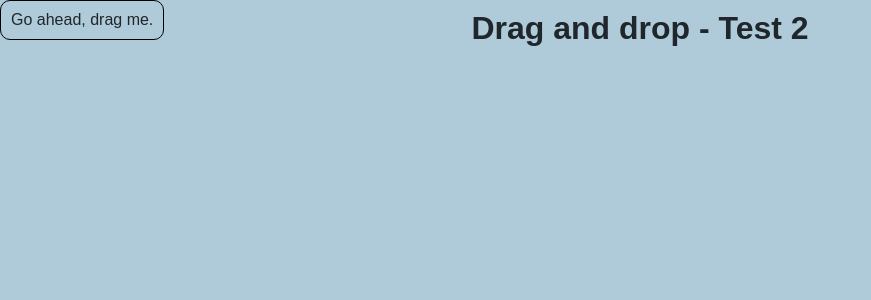
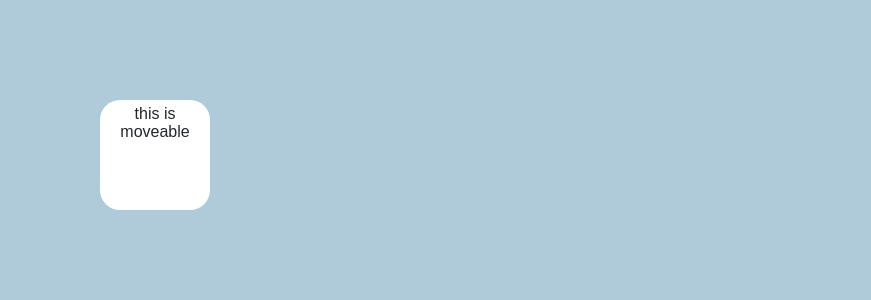
Before and after one commit to BeckieMorton/classview, a React (Vite) app: page / in a window 1280 px wide. Shown: the top 300 px of the page, without its empty margins (0-871 px from the left). Built offline with nearby package versions, Linux system fonts and the light colour scheme; a web font is replaced by a local one.

Commit message:
new try at drag and drop working in newtest folder

```diff
--- a/src/App.jsx
+++ b/src/App.jsx
@@ -2,7 +2,8 @@ import { BrowserRouter, NavLink, Routes } from "react-router-dom";
 
 import routes from "./routes/routes";
 
-import { Draganddrop2 } from "./components/DragandDrop/Draganddrop2";
+import { Draganddrop } from "./components/DragandDrop/Draganddrop";
+import Test from "./components/newtest/Test";
 
 function App() {
   return (
@@ -12,7 +13,7 @@ function App() {
           <Routes>{routes}</Routes>
         </main>
       </BrowserRouter> */}
-      <Draganddrop2 />
+      <Test />
     </>
   );
 }
--- a/src/components/DragandDrop/BasicSetup.jsx
+++ b/src/components/DragandDrop/BasicSetup.jsx
@@ -12,8 +12,8 @@ import {
 } from "@dnd-kit/core";
 
 const defaultCoordinates = {
-  x: 0,
-  y: 0,
+  x: 100,
+  y: 100,
 };
 
 const DraggableItem = ({ label, style, top, left }) => {
--- a/src/components/DragandDrop/Draganddrop.jsx
+++ b/src/components/DragandDrop/Draganddrop.jsx
@@ -59,7 +59,6 @@ export const Draganddrop = () => {
         <Column tasks={tasks} /> <Input onSubmit={addTask} />
         {/* <Draggable /> */}
       </DndContext>
-      <BasicSetup />
     </div>
   );
 };
--- /dev/null
+++ b/src/components/newtest/Drag.jsx
@@ -0,0 +1,28 @@
+import React from "react";
+import { useDraggable } from "@dnd-kit/core";
+import "./Test.css";
+
+//this component is for the widget that moves
+export function Drag({ id, content, styles }) {
+  const { attributes, listeners, setNodeRef, transform } = useDraggable({
+    id,
+  });
+
+  const style = transform
+    ? {
+        transform: `translate3d(${transform.x}px, ${transform.y}px, 0)`,
+      }
+    : {};
+
+  return (
+    <div
+      className="widget"
+      ref={setNodeRef}
+      style={{ ...style, ...styles }}
+      {...listeners}
+      {...attributes}
+    >
+      {content}
+    </div>
+  );
+}
--- /dev/null
+++ b/src/components/newtest/Drop.jsx
@@ -0,0 +1,18 @@
+import React from "react";
+import { useDroppable } from "@dnd-kit/core";
+import "./Test.css";
+
+export function Drop({ children }) {
+  const { isOver, setNodeRef } = useDroppable({
+    id: "droppable",
+  });
+  const style = {
+    color: isOver ? "white" : undefined,
+  };
+
+  return (
+    <div ref={setNodeRef} className="container">
+      {children}
+    </div>
+  );
+}
--- /dev/null
+++ b/src/components/newtest/Test.css
@@ -0,0 +1,13 @@
+.container {
+  background-color: white;
+}
+
+.widget {
+  display: flex;
+  width: 100px;
+  height: 100px;
+  background-color: white;
+  border-radius: 20px;
+  padding: 5px;
+  text-align: center;
+}
--- /dev/null
+++ b/src/components/newtest/Test.jsx
@@ -0,0 +1,52 @@
+import React, { useState } from "react";
+import { DndContext } from "@dnd-kit/core";
+import { Drag } from "./Drag";
+import { Drop } from "./Drop";
+import "./Test.css";
+
+const notesData = [
+  {
+    id: "1",
+    content: "this is moveable",
+    position: {
+      x: 100,
+      y: 100,
+    },
+  },
+];
+
+export default function Test() {
+  const [notes, setNotes] = useState(notesData);
+
+  function handleDragEnd(ev) {
+    // What to do here??
+    // It's not a sortable, it's a free drag and drop
+    const note = notes.find((x) => x.id === ev.active.id);
+    note.position.x += ev.delta.x;
+    note.position.y += ev.delta.y;
+    const _notes = notes.map((x) => {
+      if (x.id === note.id) return note;
+      return x;
+    });
+    setNotes(_notes);
+  }
+
+  return (
+    <DndContext onDragEnd={handleDragEnd}>
+      <Drop>
+        {notes.map((note) => (
+          <Drag
+            styles={{
+              position: "absolute",
+              left: `${note.position.x}px`,
+              top: `${note.position.y}px`,
+            }}
+            key={note.id}
+            id={note.id}
+            content={note.content}
+          />
+        ))}
+      </Drop>
+    </DndContext>
+  );
+}
```
